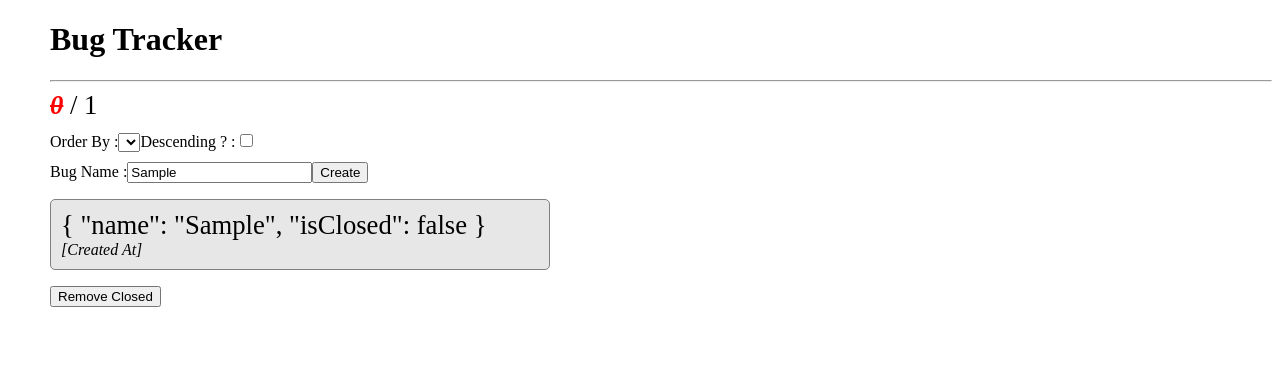
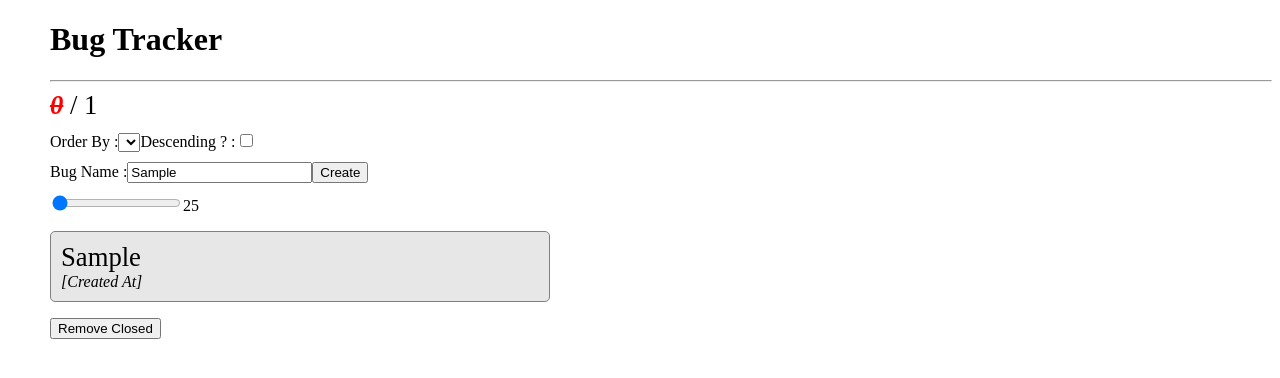
Before and after one commit to keshav-chaure/Cisco-Angular-Apr-2018, an Angular app in the folder bugTrackerApp/: page / in a window 1280 px wide. Both pictures are taken after typing "Sample" into the empty fields and a click on the button "Create". Shown: the top 378 px of the page. Built offline with nearby package versions, Linux system fonts and the light colour scheme.

Commit message:
TrimText pipe implementation

```diff
--- a/bugTrackerApp/src/app/app.module.ts
+++ b/bugTrackerApp/src/app/app.module.ts
@@ -6,11 +6,14 @@ import { AppComponent } from './app.component';
 import { BugTrackerComponent } from './bugTracker/bugTracker.component';
 import { BugOperationsService } from './bugTracker/services/bugOperations.service';
 
+import { TrimTextPipe } from './bugTracker/pipes/trimText.pipe';
+
 
 @NgModule({
   declarations: [
     AppComponent,
-    BugTrackerComponent
+    BugTrackerComponent,
+    TrimTextPipe
   ],
   imports: [
     BrowserModule
--- a/bugTrackerApp/src/app/bugTracker/bugTracker.component.html
+++ b/bugTrackerApp/src/app/bugTracker/bugTracker.component.html
@@ -18,13 +18,16 @@
 	<input type="button" value="Create" (click)="onCreateClick(txtBugName.value)">
 </section>
 <section class="list">
+	<input type="range" min="25" max="50" value="25" (change)="trimRange = $event.target.value"/>
+	<span>{{trimRange}}</span>
 	<ol>
 		<li *ngFor="let bug of bugs">
 			<span class="bugname"
 				(click)="onBugNameClick(bug)"
 				[ngClass]="{closed : bug.isClosed}"
+				title="{{bug.name}}"
 			>
-				{{bug | json}}
+				{{bug.name | trimText:trimRange}}
 			</span>
 			<div class="datetime">[Created At]</div>
 		</li>
--- a/bugTrackerApp/src/app/bugTracker/bugTracker.component.ts
+++ b/bugTrackerApp/src/app/bugTracker/bugTracker.component.ts
@@ -10,6 +10,7 @@ import { BugOperationsService } from './services/bugOperations.service';
 export class BugTrackerComponent{
 
 	bugs : Bug[] = [];
+	trimRange : number = 25;
 
 	/*bugOperations : BugOperationsService = null;
 
--- /dev/null
+++ b/bugTrackerApp/src/app/bugTracker/pipes/trimText.pipe.ts
@@ -0,0 +1,10 @@
+import { Pipe, PipeTransform } from '@angular/core';
+
+@Pipe({
+	name : 'trimText'
+})
+export class TrimTextPipe implements PipeTransform{
+	transform(value : string, trimLength : number = 30) : string {
+		return value.length <= trimLength ? value : value.substr(0,trimLength) + '...';
+	}
+}
```
Also changed, not shown: 1 other file (tests, documents, lock files or other folders).
